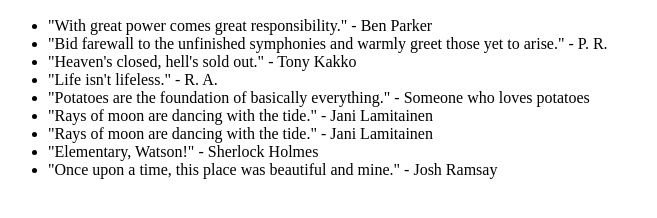
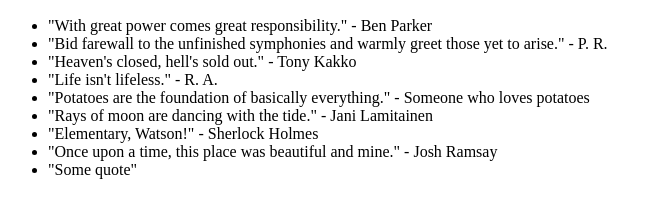
Before and after one commit to parra5927/0_open_SAP, a plain HTML site: page index.html in a window 1280 px wide. Shown: the part 110-328 px from the top of the page, without its empty margins (0-657 px from the left). Drawn offline with Linux system fonts and the light colour scheme.

Commit message:
Update index.html
add quote

```diff
--- a/index.html
+++ b/index.html
@@ -31,14 +31,14 @@
 				"Rays of moon are dancing with the tide." - Jani Lamitainen
 			</li>
 			<li>
-				"Rays of moon are dancing with the tide." - Jani Lamitainen
-			</li>
-			<li>
 				"Elementary, Watson!" - Sherlock Holmes
 			</li>
 			<li>
 				"Once upon a time, this place was beautiful and mine." - Josh Ramsay
 			</li>
+			<li>
+				"Some quote"
+			</li>
 		</ul>
 	</body>
 </html>
```
